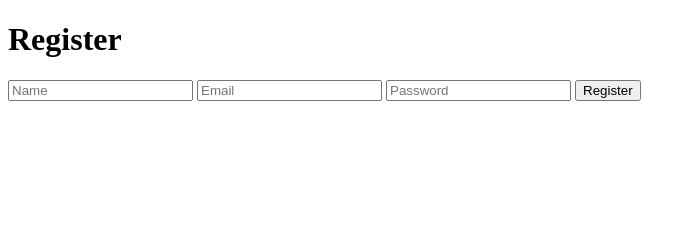
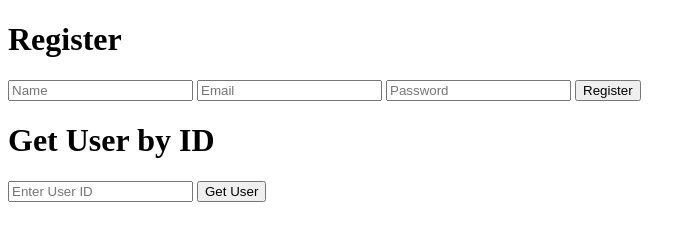
Before and after one commit to MungangaThelly/Node.jsochExpress, a website: page index.html in a window 1280 px wide. Shown: the whole page, without its empty margins (0-696 px from the left). Drawn offline with Linux system fonts and the light colour scheme.

Commit message:
update html

```diff
--- a/index.html
+++ b/index.html
@@ -15,6 +15,10 @@
     </form>
     <div id="registerResult"></div> <!-- To display registration response -->
 
+    <h1>Get User by ID</h1>
+    <input type="text" id="userId" placeholder="Enter User ID" required>
+    <button id="getUserBtn">Get User</button>
+    <div id="userResult"></div> <!-- To display user details -->
 
     <script>
         // Register user logic
```
